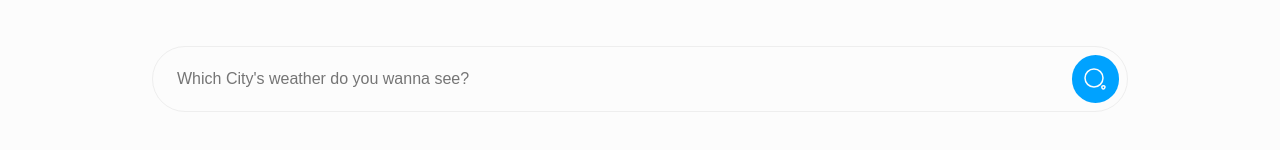
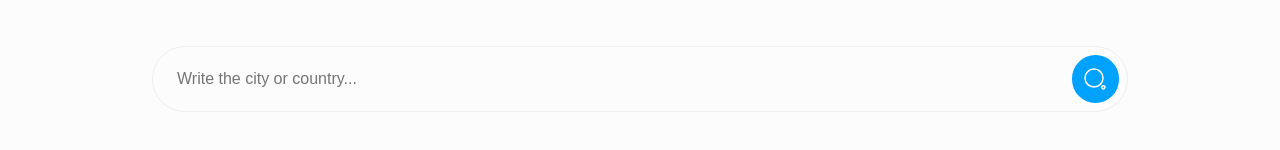
Before and after one commit to adelrae/just-weather, a website built with Parcel: page index.html in a window 1280 px wide. Shown: the part 620-770 px from the top of the page. Built offline with nearby package versions, Linux system fonts and the light colour scheme; no server answers.

Commit message:
Update index.html

```diff
--- a/index.html
+++ b/index.html
@@ -152,7 +152,7 @@
                     <!-- form -->
                     <form action="">
                         <div class="search-box">
-                            <input type="text" placeholder="Which City's weather do you wanna see?" class="search-input">
+                            <input type="text" placeholder="Write the city or country..." class="search-input">
                             <button class="search-btn">
                                 <svg width="24" height="24" viewBox="0 0 24 24" fill="none" xmlns="http://www.w3.org/2000/svg">
                                     <path d="M11 20C15.9706 20 20 15.9706 20 11C20 6.02944 15.9706 2 11 2C6.02944 2 2 6.02944 2 11C2 15.9706 6.02944 20 11 20Z" stroke="currentColor" stroke-width="1.5" stroke-linecap="round" stroke-linejoin="round"/>
```
